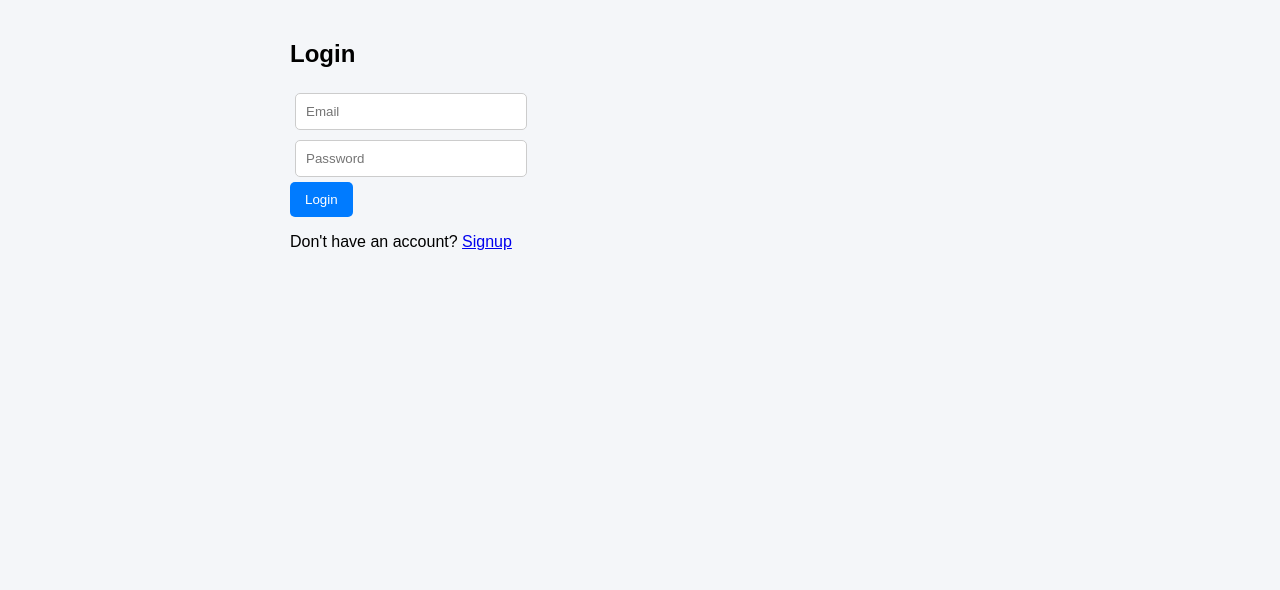
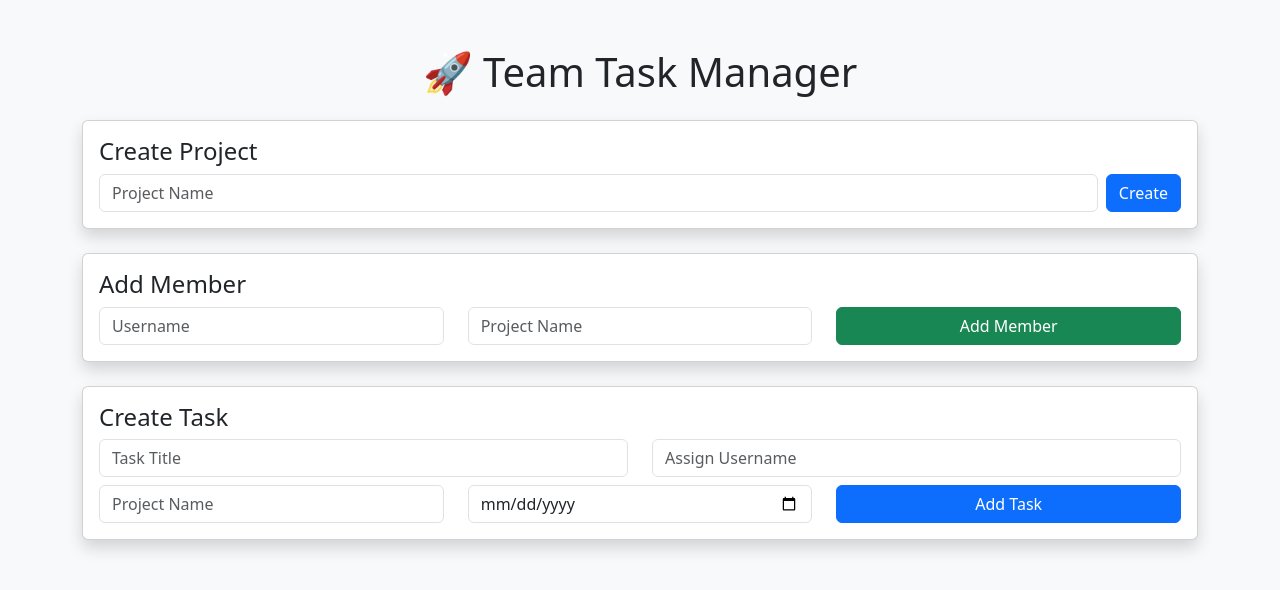
Before and after one commit to nikhiljain70/team-task-manager, a Flask app: page / in a window 1280 px wide. Shown: the top 590 px of the page. Run offline with Flask 3, Linux system fonts and the light colour scheme.

Commit message:
final working version

```diff
--- a/backend/app.py
+++ b/backend/app.py
@@ -3,130 +3,86 @@ from flask_sqlalchemy import SQLAlchemy
 from flask_cors import CORS
 
 app = Flask(__name__)
+CORS(app)
 
 app.config['SQLALCHEMY_DATABASE_URI'] = 'sqlite:///database.db'
 app.config['SQLALCHEMY_TRACK_MODIFICATIONS'] = False
 
 db = SQLAlchemy(app)
-CORS(app)
 
-# ================= MODELS =================
-
-members = db.Table('members',
-    db.Column('user_id', db.Integer, db.ForeignKey('user.id')),
-    db.Column('project_id', db.Integer, db.ForeignKey('project.id'))
-)
+# ---------------- MODELS ---------------- #
 
 class User(db.Model):
     id = db.Column(db.Integer, primary_key=True)
-    username = db.Column(db.String(50))
-    role = db.Column(db.String(20))
+    username = db.Column(db.String(100), unique=True)
+    role = db.Column(db.String(50))  # admin / member
+
 
 class Project(db.Model):
     id = db.Column(db.Integer, primary_key=True)
-    name = db.Column(db.String(50))
-    members = db.relationship('User', secondary=members, backref='projects')
+    name = db.Column(db.String(100))
+
 
 class Task(db.Model):
     id = db.Column(db.Integer, primary_key=True)
-    title = db.Column(db.String(100))
-    status = db.Column(db.String(20))
-    deadline = db.Column(db.String(20))
-    user_id = db.Column(db.Integer, db.ForeignKey('user.id'))
-    project_id = db.Column(db.Integer, db.ForeignKey('project.id'))
+    title = db.Column(db.String(200))
+    username = db.Column(db.String(100))
+    project_id = db.Column(db.Integer)
+    deadline = db.Column(db.String(50))
+    status = db.Column(db.String(50), default="pending")
 
-# ================= ROUTES =================
 
-@app.route('/')
+# ---------------- ROUTES ---------------- #
+
+@app.route("/")
 def home():
-    return render_template("login.html")
-
-@app.route('/dashboard_page')
-def dashboard():
     return render_template("dashboard.html")
 
-# ================= AUTH =================
 
-@app.route('/signup', methods=['POST'])
-def signup():
-    data = request.json
-
-    user = User(
-        username=data.get('username'),
-        role=data.get('role')
-    )
-
-    db.session.add(user)
-    db.session.commit()
-
-    return jsonify({"message": "User created", "user_id": user.id})
-
-@app.route('/login', methods=['POST'])
-def login():
-    data = request.json
-
-    user = User.query.filter_by(username=data.get('username')).first()
-
-    if user:
-        return jsonify({
-            "message": "Login success",
-            "user_id": user.id,
-            "role": user.role
-        })
-    else:
-        return jsonify({"message": "User not found"}), 404
-
-
-# ================= CREATE PROJECT =================
-
-@app.route('/create_project', methods=['POST'])
+# CREATE PROJECT
+@app.route("/create_project", methods=["POST"])
 def create_project():
     data = request.json
 
-    project = Project(name=data.get('name'))
-
+    project = Project(name=data["name"])
     db.session.add(project)
     db.session.commit()
 
     return jsonify({"message": "Project created"})
 
 
-# ================= ADD MEMBER =================
-
-@app.route('/add_member', methods=['POST'])
+# ADD MEMBER (FIXED 🔥)
+@app.route("/add_member", methods=["POST"])
 def add_member():
     data = request.json
-    print("ADD MEMBER DATA:", data)
 
-    admin = User.query.get(data.get('admin_id'))
+    username = data.get("username")
+    project_name = data.get("project_id")
 
-    if not admin or admin.role != "admin":
-        return jsonify({"message": "Only admin can add members"}), 403
+    user = User.query.filter_by(username=username).first()
+    project = Project.query.filter_by(name=project_name).first()
 
-    project = Project.query.filter_by(name=data.get('project_id')).first()
-    member = User.query.filter_by(username=data.get('username')).first()
+    if not user:
+        return jsonify({"message": "User not found"}), 404
 
     if not project:
         return jsonify({"message": "Project not found"}), 404
 
-    if not member:
-        return jsonify({"message": "User not found"}), 404
-
-    project.members.append(member)
-    db.session.commit()
-
     return jsonify({"message": "Member added successfully"})
 
 
-# ================= CREATE TASK =================
-
-@app.route('/create_task', methods=['POST'])
+# CREATE TASK (FIXED 🔥)
+@app.route("/create_task", methods=["POST"])
 def create_task():
     data = request.json
-    print("CREATE TASK DATA:", data)
 
-    user = User.query.filter_by(username=data.get('username')).first()
-    project = Project.query.filter_by(name=data.get('project_id')).first()
+    title = data.get("title")
+    username = data.get("username")
+    project_name = data.get("project_id")
+    deadline = data.get("deadline")
+
+    user = User.query.filter_by(username=username).first()
+    project = Project.query.filter_by(name=project_name).first()
 
     if not user:
         return jsonify({"message": "User not found"}), 404
@@ -135,22 +91,46 @@ def create_task():
         return jsonify({"message": "Project not found"}), 404
 
     task = Task(
-        title=data.get('title'),
-        user_id=user.id,
+        title=title,
+        username=username,
         project_id=project.id,
-        deadline=data.get('deadline'),
-        status="pending"
+        deadline=deadline
     )
 
     db.session.add(task)
     db.session.commit()
 
-    return jsonify({"message": "Task created successfully"})
+    return jsonify({"message": "Task created"})
 
 
-# ================= RUN =================
+# GET TASKS (FOR DISPLAY)
+@app.route("/tasks")
+def get_tasks():
+    tasks = Task.query.all()
+
+    data = []
+    for t in tasks:
+        data.append({
+            "title": t.title,
+            "username": t.username,
+            "deadline": t.deadline,
+            "status": t.status
+        })
+
+    return jsonify(data)
+
+
+# ---------------- RUN ---------------- #
 
 if __name__ == "__main__":
     with app.app_context():
         db.create_all()
+
+        # default admin user (only once)
+        if not User.query.filter_by(username="admin").first():
+            db.session.add(User(username="admin", role="admin"))
+            db.session.add(User(username="user1", role="member"))
+            db.session.add(User(username="kishan", role="member"))
+            db.session.commit()
+
     app.run(debug=True)
--- a/backend/templates/dashboard.html
+++ b/backend/templates/dashboard.html
@@ -2,29 +2,68 @@
 <html>
 <head>
     <title>Team Task Manager</title>
+
+    <!-- Bootstrap -->
+    <link href="https://cdn.jsdelivr.net/npm/bootstrap@5.3.0/dist/css/bootstrap.min.css" rel="stylesheet">
 </head>
-<body>
 
-<h1>Team Task Manager</h1>
+<body class="bg-light">
 
-<!-- CREATE PROJECT -->
-<h2>Create Project</h2>
-<input id="project_name" placeholder="Project Name">
-<button onclick="createProject()">Create</button>
+<div class="container mt-5">
 
-<!-- ADD MEMBER -->
-<h2>Add Member</h2>
-<input id="member_name" placeholder="Username">
-<input id="project_name_member" placeholder="Project Name">
-<button onclick="addMember()">Add Member</button>
+    <h1 class="text-center mb-4">🚀 Team Task Manager</h1>
 
-<!-- CREATE TASK -->
-<h2>Create Task</h2>
-<input id="task_title" placeholder="Task Title">
-<input id="task_user" placeholder="Assign Username">
-<input id="task_project" placeholder="Project Name">
-<input id="task_deadline" placeholder="Deadline">
-<button onclick="createTask()">Add Task</button>
+    <!-- CREATE PROJECT -->
+    <div class="card p-3 mb-4 shadow">
+        <h4>Create Project</h4>
+        <div class="d-flex gap-2">
+            <input id="project_name" class="form-control" placeholder="Project Name">
+            <button class="btn btn-primary" onclick="createProject()">Create</button>
+        </div>
+    </div>
+
+    <!-- ADD MEMBER -->
+    <div class="card p-3 mb-4 shadow">
+        <h4>Add Member</h4>
+        <div class="row">
+            <div class="col">
+                <input id="member_name" class="form-control" placeholder="Username">
+            </div>
+            <div class="col">
+                <input id="project_name_member" class="form-control" placeholder="Project Name">
+            </div>
+            <div class="col">
+                <button class="btn btn-success w-100" onclick="addMember()">Add Member</button>
+            </div>
+        </div>
+    </div>
+
+    <!-- CREATE TASK -->
+    <div class="card p-3 mb-4 shadow">
+        <h4>Create Task</h4>
+        <div class="row mb-2">
+            <div class="col">
+                <input id="task_title" class="form-control" placeholder="Task Title">
+            </div>
+            <div class="col">
+                <input id="task_user" class="form-control" placeholder="Assign Username">
+            </div>
+        </div>
+
+        <div class="row">
+            <div class="col">
+                <input id="task_project" class="form-control" placeholder="Project Name">
+            </div>
+            <div class="col">
+                <input id="task_deadline" type="date" class="form-control">
+            </div>
+            <div class="col">
+                <button class="btn btn-primary w-100" onclick="createTask()">Add Task</button>
+            </div>
+        </div>
+    </div>
+
+</div>
 
 <script>
 
@@ -34,12 +73,10 @@ async function createProject(){
     await fetch("/create_project", {
         method: "POST",
         headers: {"Content-Type": "application/json"},
-        body: JSON.stringify({
-            name: name
-        })
+        body: JSON.stringify({ name })
     });
 
-    alert("Project Created");
+    alert("✅ Project Created");
 }
 
 async function addMember(){
@@ -56,7 +93,7 @@ async function addMember(){
         })
     });
 
-    alert("Member Added");
+    alert("✅ Member Added");
 }
 
 async function createTask(){
@@ -69,14 +106,14 @@ async function createTask(){
         method: "POST",
         headers: {"Content-Type": "application/json"},
         body: JSON.stringify({
-            title: title,
-            username: username,
+            title,
+            username,
             project_id: project,
-            deadline: deadline
+            deadline
         })
     });
 
-    alert("Task Created");
+    alert("✅ Task Created");
 }
 
 </script>
```
